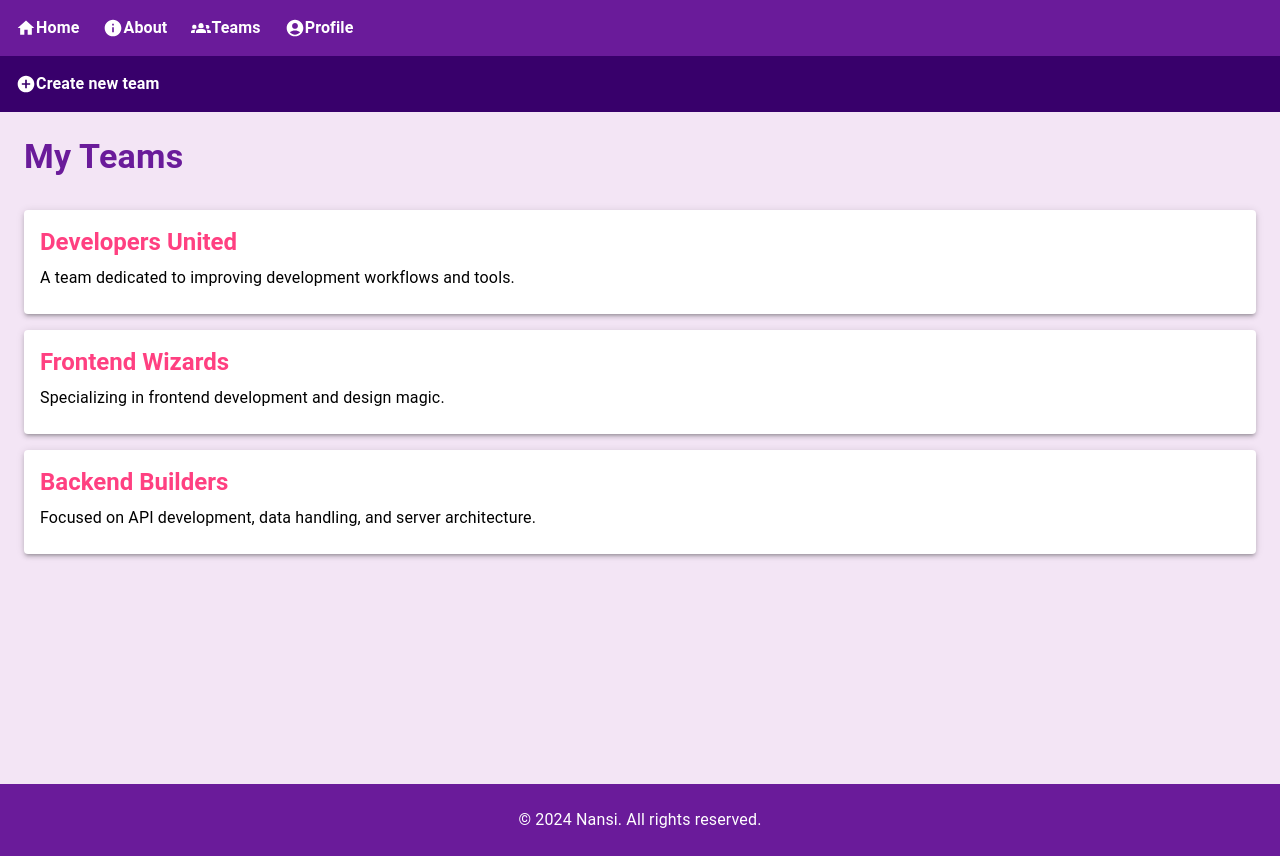
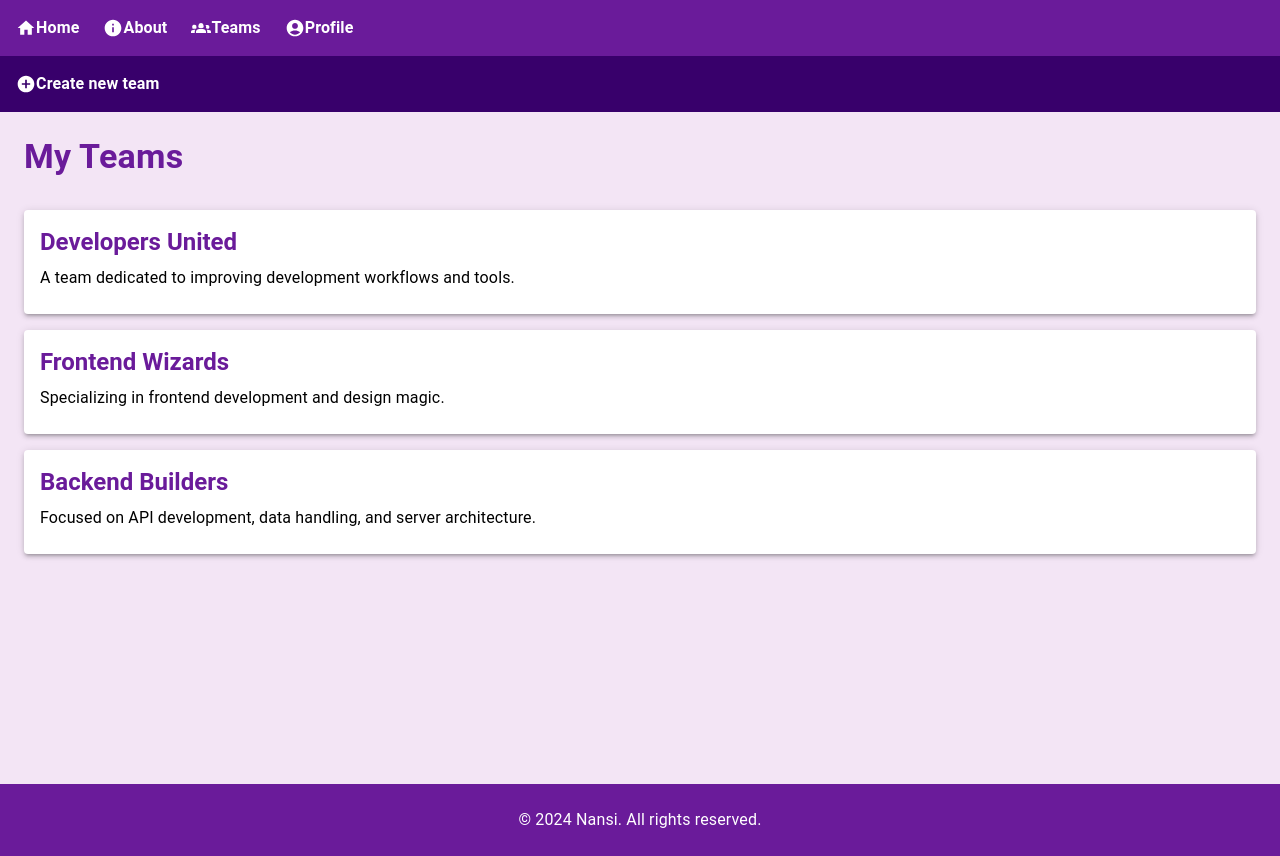
Before and after one commit to RedDert/NotificationSystemLanding, a React (Vite) app: page /teams in a window 1280 px wide. Built offline with nearby package versions, Linux system fonts and the light colour scheme.

Commit message:
changed the color on teamlist component

```diff
--- a/src/components/TeamList.tsx
+++ b/src/components/TeamList.tsx
@@ -12,7 +12,7 @@ const TeamList = () => {
         {strings.teams.map((team, index) => (
           <Card key={index} sx={{ boxShadow: 3, bgcolor: 'background.paper' }}>
             <CardContent>
-              <Typography variant="h5" sx={{ color: 'secondary.main', fontWeight: 'bold' }}>
+              <Typography variant="h5" sx={{ color: 'primary.main', fontWeight: 'bold' }}>
                 {team.name}
               </Typography>
               <Typography variant="body1" sx={{ mt: 1, color: 'text.secondary' }}>
```
